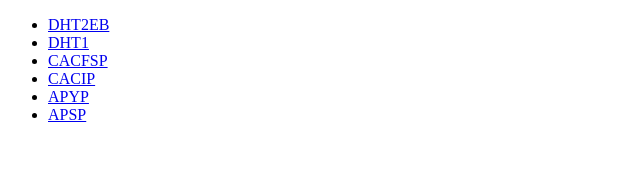
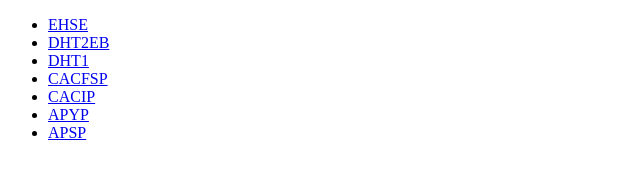
Before and after one commit to matiasRaspa/Diploma, a plain HTML site: page index.html in a window 1280 px wide. Shown: the whole page, without its empty margins (0-640 px from the left). Drawn offline with Linux system fonts and the light colour scheme.

Commit message:
Update index.html

```diff
--- a/index.html
+++ b/index.html
@@ -9,6 +9,9 @@
   <body>
     <div>
       <ul>
+        <li>
+          <a href="./view/EHSE.html">EHSE</a>
+        </li>
         <li>
           <a href="./view/DHT2EB.html">DHT2EB</a>
         </li>
```
